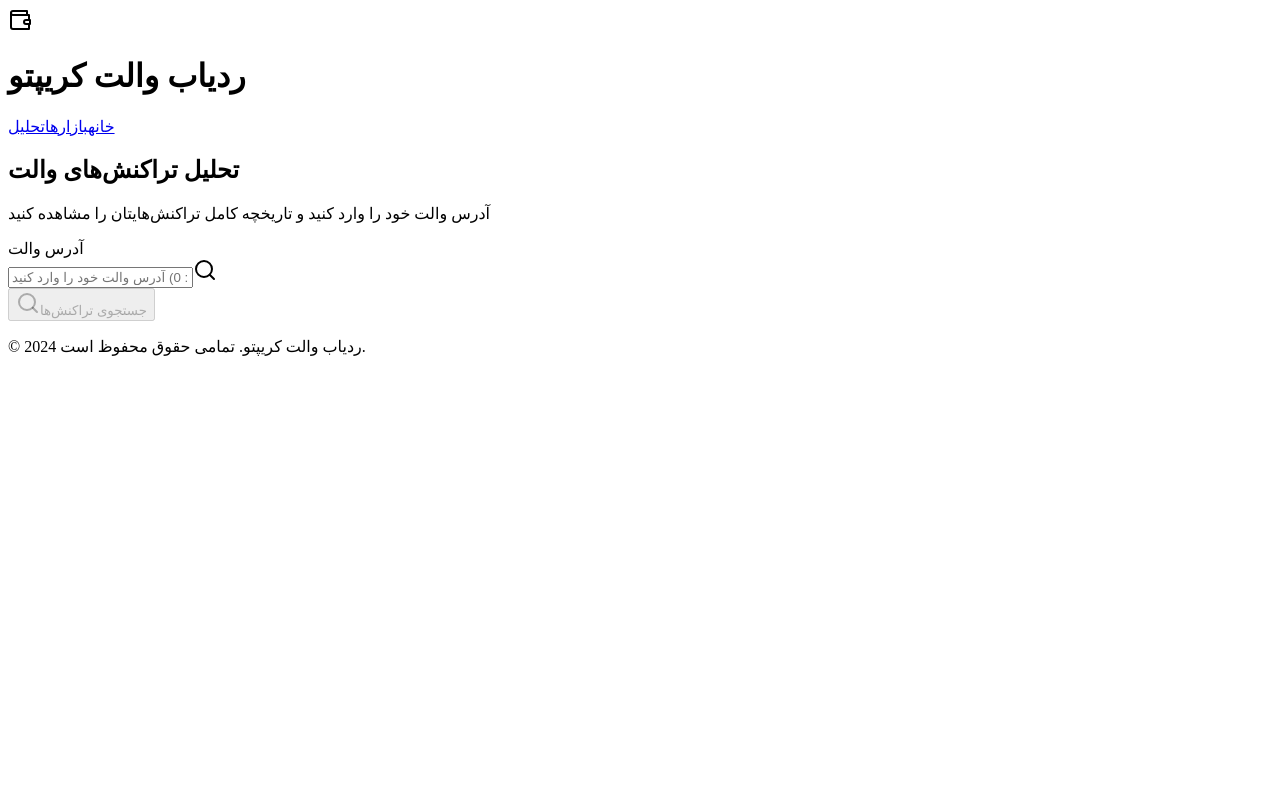
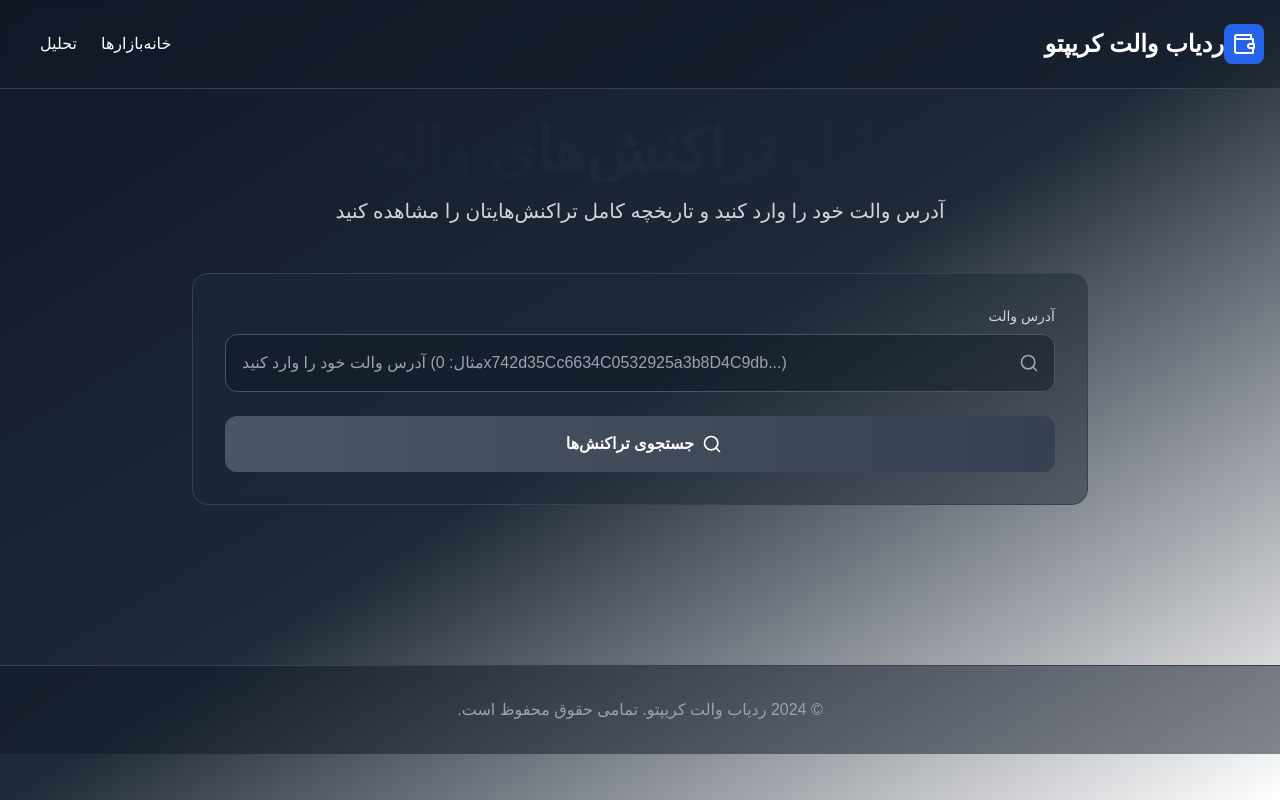
Before and after one commit to its4li/Trac2, a Next.js app: page / in a window 1280 px wide. Built offline with nearby package versions, Linux system fonts and the light colour scheme; a web font is replaced by a local one.

Commit message:
Create layout.tsx

```diff
--- /dev/null
+++ b/app/layout.tsx
@@ -0,0 +1,19 @@
+import './globals.css'
+import type { Metadata } from 'next'
+
+export const metadata: Metadata = {
+  title: 'ردیاب والت کریپتو',
+  description: 'تحلیل و ردیابی تراکنش‌های والت کریپتو',
+}
+
+export default function RootLayout({
+  children,
+}: {
+  children: React.ReactNode
+}) {
+  return (
+    <html lang="fa" dir="rtl">
+      <body>{children}</body>
+    </html>
+  )
+}
```
